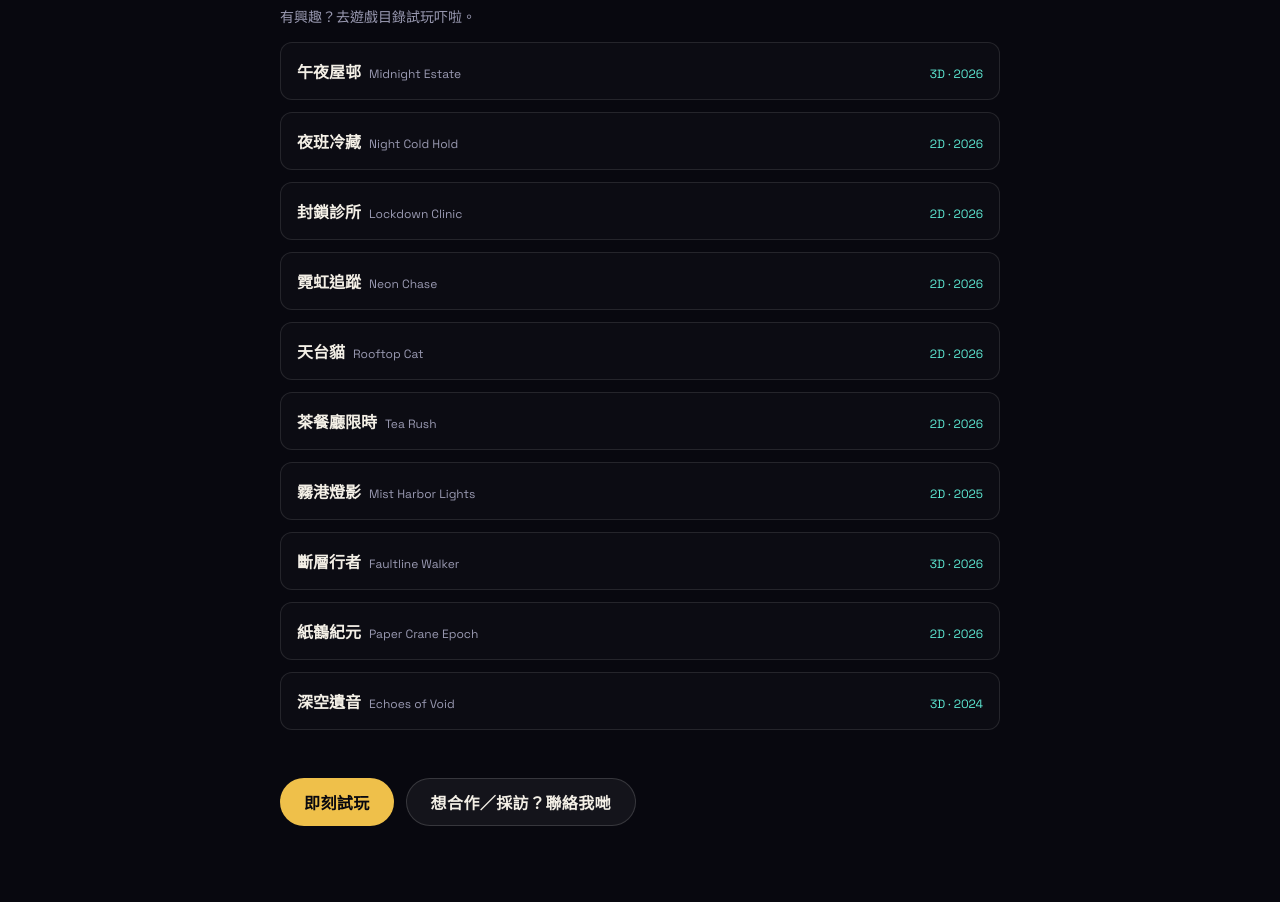
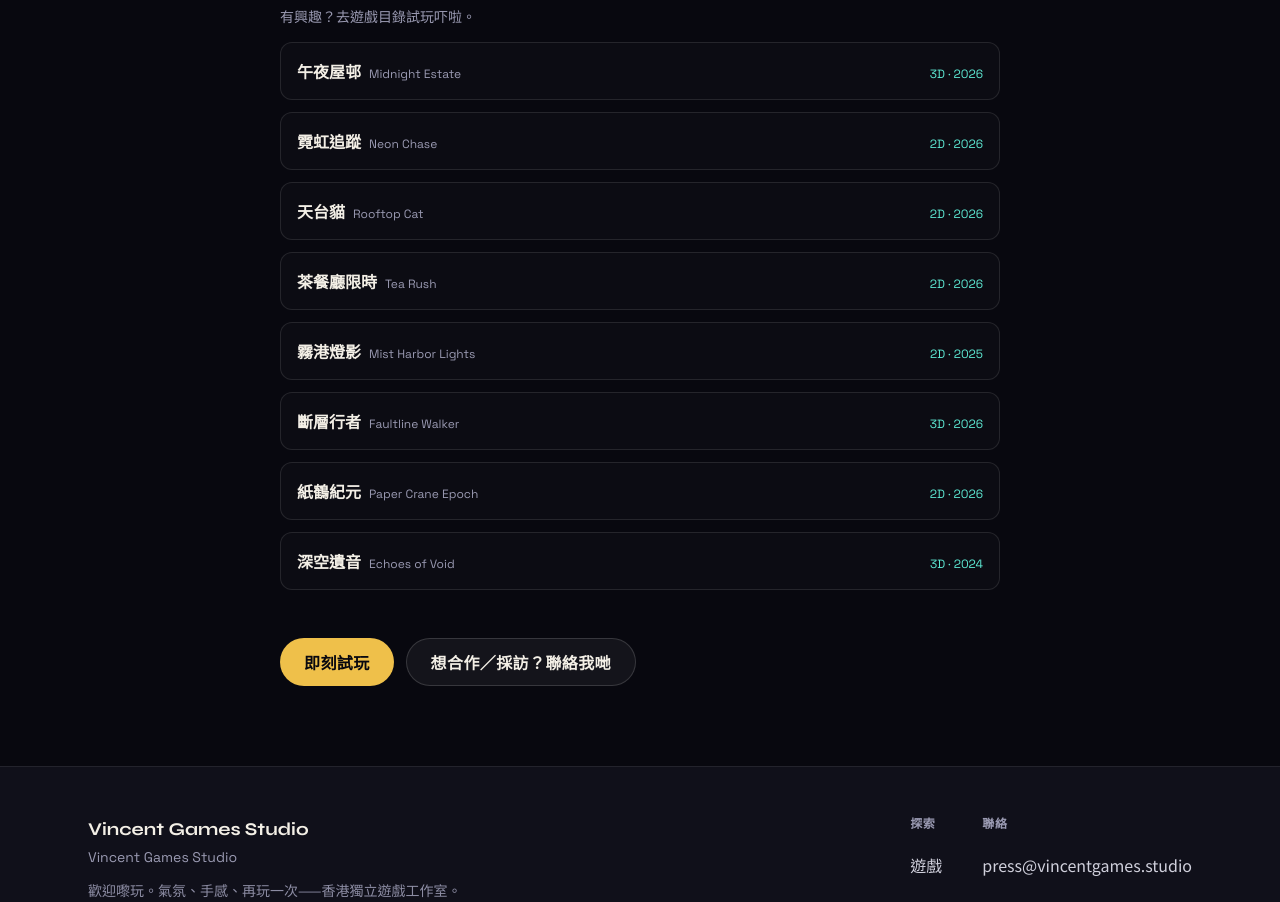
Before and after one commit to vincentsckan/vincent-games-studio, a React (Vite) app: page /about in a window 1280 px wide. Shown: the part 980-1882 px from the top of the page. Built offline with nearby package versions, Linux system fonts and the light colour scheme; no server answers.

Commit message:
chore: delist abandoned cold-hold and alley-clinic from catalog
Vincent abandoned both horror demos. Keep demo files as backup;
remove from games data, street map, demo slug list; block Supabase
reappearance via abandoned slug filter.

```diff
--- a/src/components/StreetMap.tsx
+++ b/src/components/StreetMap.tsx
@@ -33,18 +33,6 @@ const ZONES: ZoneDef[] = [
     blurb: '叮叮聲一響，餐單搶住做。',
     match: (g) => g.id === 'tea-rush' || g.slug === 'tea-rush',
     fallbackSlug: 'tea-rush',
-  },
-  {
-    zoneTitle: '凍肉冷庫',
-    blurb: '冷氣嘶嘶，鉤上仲滴緊血。',
-    match: (g) => g.id === 'cold-hold' || g.slug === 'cold-hold',
-    fallbackSlug: 'cold-hold',
-  },
-  {
-    zoneTitle: '後巷夜診',
-    blurb: '霓虹診所，血仲未乾。',
-    match: (g) => g.id === 'alley-clinic' || g.slug === 'alley-clinic',
-    fallbackSlug: 'alley-clinic',
   },
 ]
 
--- a/src/data/games.ts
+++ b/src/data/games.ts
@@ -111,108 +111,6 @@ export const games: Game[] = [
     },
     links: {
       play: '/vincent-games-studio/demos/midnight-estate/',
-    },
-  },
-  {
-    id: 'cold-hold',
-    slug: 'cold-hold',
-    titleZh: '夜班冷藏',
-    titleEn: 'Night Cold Hold',
-    taglineZh: '唔好開第三道閘',
-    taglineEn: 'Do not open the third gate.',
-    dimension: '2D',
-    status: 'demo',
-    year: 2026,
-    genres: ['恐怖', '生存', '固定鏡頭'],
-    hookZh:
-      '夜更清潔。凍庫停電。同事最後一個 WhatsApp：「唔好開第三道閘。」固定鏡頭電影場景·生化危機風——開應急電、執同事證、開卸貨門逃出。',
-    hookEn:
-      'Night-shift cleaning. Cold-hold blackout. Last WhatsApp: "Do not open the third gate." Classic fixed-camera cinematic horror—restore power, grab the badge, escape the dock.',
-    gameplayZh:
-      '預渲染場景＋坦克操控。執撬棍／手槍／散彈槍同彈藥，應急電池、同事證。遇跟蹤者可射擊或近戰；彈藥有限，能走就走。',
-    gameplayEn:
-      'Pre-rendered rooms with tank controls. Loot crowbar, handgun, shotgun and ammo, battery, colleague badge. Fight or flee the stalker—ammo is scarce.',
-    features: [
-      {
-        titleZh: '固定鏡頭電影場景',
-        titleEn: 'Fixed-camera cinema',
-        bodyZh: '生化危機風預渲染場景，一室一機位。',
-        bodyEn: 'Resident Evil–style pre-rendered rooms, one camera per scene.',
-      },
-      {
-        titleZh: '資源與武器',
-        titleEn: 'Loot and weapons',
-        bodyZh: '手槍、散彈、撬棍、綠草、電池——裝備再戰。',
-        bodyEn: 'Handgun, shotgun, crowbar, herbs, battery—equip and fight.',
-      },
-      {
-        titleZh: '即開即玩',
-        titleEn: 'Instant play',
-        bodyZh: '瀏覽器輕量試玩，無需安裝。',
-        bodyEn: 'Lightweight browser demo—no install.',
-      },
-    ],
-    coverImage: 'covers/cold-hold.jpg',
-    palette: {
-      from: '#020608',
-      via: '#1a2e38',
-      to: '#ff4d5e',
-      accent: '#7ec8ff',
-      pattern: 'void',
-    },
-    links: {
-      play: '/vincent-games-studio/demos/cold-hold/',
-    },
-  },
-  {
-    id: 'alley-clinic',
-    slug: 'alley-clinic',
-    titleZh: '封鎖診所',
-    titleEn: 'Lockdown Clinic',
-    taglineZh: '門反鎖之後',
-    taglineEn: 'After the door locks behind you.',
-    dimension: '2D',
-    status: 'demo',
-    year: 2026,
-    genres: ['恐怖', '生存', '固定鏡頭'],
-    hookZh:
-      '颱風夜，你入錯非法診所攞藥。門反鎖。「病人」開始睜眼。固定鏡頭電影場景·生化危機風——注射血清、拆警報、衝天台。',
-    hookEn:
-      'Typhoon night: wrong illegal clinic, door locks, patients wake. Classic fixed-camera cinematic horror—serum, kill the alarm, rooftop escape.',
-    gameplayZh:
-      '預渲染場景＋坦克操控。執撬棍／手槍／散彈槍、血清、電池。病房遇感染者可射擊或近戰；彈藥有限，夠近先用撬棍。',
-    gameplayEn:
-      'Pre-rendered rooms with tank controls. Loot crowbar, guns, serum, battery. Fight the ward patient—ammo is limited; crowbar up close.',
-    features: [
-      {
-        titleZh: '固定鏡頭電影場景',
-        titleEn: 'Fixed-camera cinema',
-        bodyZh: '生化危機風預渲染場景，一室一機位。',
-        bodyEn: 'Resident Evil–style pre-rendered rooms, one camera per scene.',
-      },
-      {
-        titleZh: '資源與武器',
-        titleEn: 'Loot and weapons',
-        bodyZh: '手槍、散彈、撬棍、綠草、電池——裝備再戰。',
-        bodyEn: 'Handgun, shotgun, crowbar, herbs, battery—equip and fight.',
-      },
-      {
-        titleZh: '即開即玩',
-        titleEn: 'Instant play',
-        bodyZh: '瀏覽器輕量試玩，無需安裝。',
-        bodyEn: 'Lightweight browser demo—no install.',
-      },
-    ],
-    coverImage: 'covers/alley-clinic.jpg',
-    palette: {
-      from: '#08040c',
-      via: '#4a1028',
-      to: '#ff4da6',
-      accent: '#40f0ff',
-      pattern: 'fault',
-    },
-    links: {
-      play: '/vincent-games-studio/demos/alley-clinic/',
     },
   },
   {
--- a/src/lib/demoPlay.ts
+++ b/src/lib/demoPlay.ts
@@ -18,8 +18,6 @@ const DEMO_SLUGS = [
   'neon-chase',
   'rooftop-cat',
   'tea-rush',
-  'cold-hold',
-  'alley-clinic',
 ] as const
 
 export type DemoSlug = (typeof DEMO_SLUGS)[number]
--- a/src/lib/gamesCatalog.ts
+++ b/src/lib/gamesCatalog.ts
@@ -12,6 +12,13 @@ import {
   type DbGame,
 } from './supabase'
 import { resolvePlayHref } from './demoPlay'
+
+/** Vincent abandoned these demos 2026-10-31 — never show in public catalog. */
+const ABANDONED_SLUGS = new Set(['cold-hold', 'alley-clinic'])
+
+function isPublicGame(g: Game): boolean {
+  return !ABANDONED_SLUGS.has(g.slug) && !ABANDONED_SLUGS.has(g.id)
+}
 
 const DEFAULT_PALETTE: Game['palette'] = {
   from: '#0a1628',
@@ -75,9 +82,9 @@ function withBustedPlay(game: Game): Game {
 }
 
 export async function fetchPublishedGames(): Promise<Game[]> {
-  if (!isSupabaseConfigured) return localGames.map(withBustedPlay)
+  if (!isSupabaseConfigured) return localGames.filter(isPublicGame).map(withBustedPlay)
   const sb = getSupabase()
-  if (!sb) return localGames.map(withBustedPlay)
+  if (!sb) return localGames.filter(isPublicGame).map(withBustedPlay)
 
   const { data, error } = await sb
     .from('games')
@@ -88,7 +95,7 @@ export async function fetchPublishedGames(): Promise<Game[]> {
 
   if (error || !data) {
     console.warn('[gamesCatalog] Supabase fetch failed, using local fallback:', error?.message)
-    return localGames.map(withBustedPlay)
+    return localGames.filter(isPublicGame).map(withBustedPlay)
   }
   // Merge Supabase + local: prefer local Pages play/cover when present
   // (Storage-uploaded .html often serves as text/plain and shows source.)
@@ -117,11 +124,12 @@ export async function fetchPublishedGames(): Promise<Game[]> {
       status: local.links.play || remoteGame.links.play ? 'demo' : remoteGame.status,
     })
   }
-  const merged = Array.from(bySlug.values())
-  return (merged.length > 0 ? merged : localGames).map(withBustedPlay)
+  const merged = Array.from(bySlug.values()).filter(isPublicGame)
+  return (merged.length > 0 ? merged : localGames.filter(isPublicGame)).map(withBustedPlay)
 }
 
 export async function fetchGameBySlug(slug: string): Promise<Game | undefined> {
+  if (ABANDONED_SLUGS.has(slug)) return undefined
   if (!isSupabaseConfigured) {
     const g = getLocalBySlug(slug)
     return g ? withBustedPlay(g) : undefined
```
